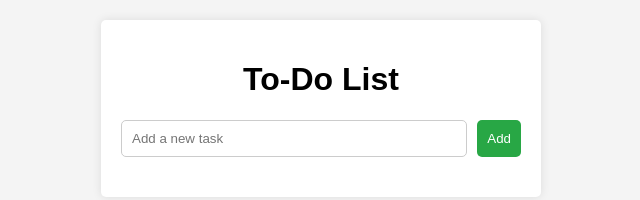
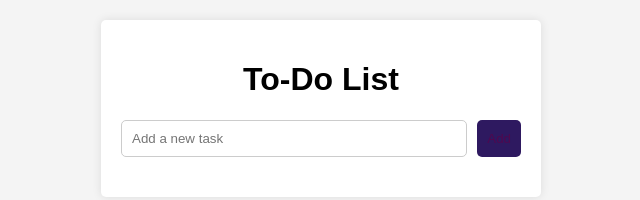
Before and after one commit to MalEss22/CEF345-GROUP-7, a plain HTML site: page todo.html in a window 1280 px wide. Shown: the whole page, without its empty margins (319-959 px from the left). Drawn offline with Linux system fonts and the light colour scheme.

Commit message:
Changed button color to dark purple

```diff
--- a/todo.css
+++ b/todo.css
@@ -35,8 +35,8 @@ input[type="text"] {
 button {
     padding: 10px;
     border: none;
-    background-color: #28a745;
-    color: white;
+    background-color: #2e1960;
+    color: rgb(78, 8, 80);
     border-radius: 5px;
     cursor: pointer;
 }
```
